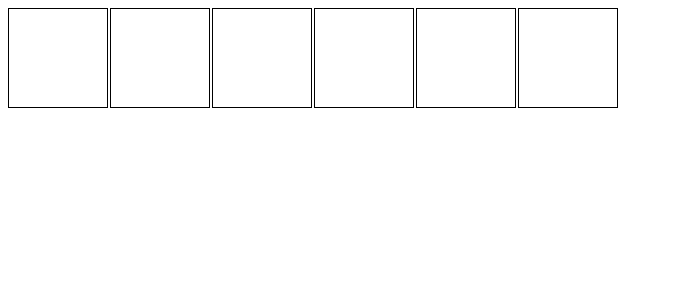
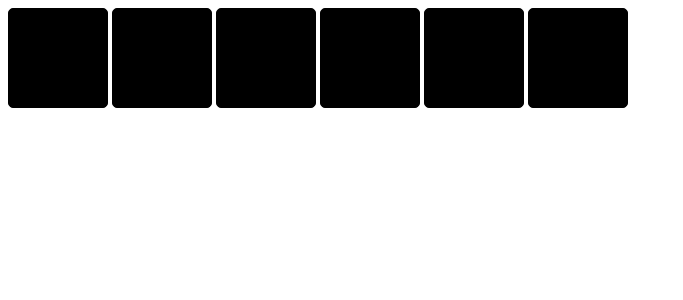
Before and after one commit to HarikaPenukonda/event-listener-tutorial, a React (Create React App) app: page / in a window 1280 px wide. Shown: the top 300 px of the page, without its empty margins (0-683 px from the left). Built offline with nearby package versions, Linux system fonts and the light colour scheme.

Commit message:
Dynamic styles

```diff
--- a/src/Boxes/BoxApp.js
+++ b/src/Boxes/BoxApp.js
@@ -5,20 +5,40 @@ export default function BoxApp(){
 
     const [box,setBox] = React.useState(boxes)
 
+    const styles = {
+        backgroundColor : "black"
+    }
+
     const boxElements = box.map(
         items => (
-            <div className="box" key={items.id}></div>
+            <div
+            className="box"
+            key={items.id}
+            style={styles}
+            ></div>
         )
     )
+    /*
+        style prop - in react we are not going to use string "" the same way we
+        did in html, instead we are going to provide an object {}
 
-    /*
-        Challenge part 1:
-        1. Initialize state with the default value of the array
-        pulled in from boxes.js
-        2. Map over the state array and display each one as an
-        empty square.
+        - {} does not represent an object it simply represents me entering into
+        javascript outside of JSX or rather it allows me to put javascript inside
+        of JSX
+
+        - since we need to represent style as an object we are going to use second set
+        of curly braces, this inner set of curly braces represents an object and outer
+        set of curly braces represents going into javascript from JSX style{{}}
+
+        - to avoid confusion we can create a seperate variable styles and set that
+        to an object
+
+        - we should use camel case for the object properties and also when i am
+        modifying the properties of a DOM element
+        eg : document.getElementById("something").style.backgroundColor = "red"
+        similarly we use backgroundColor instead of background-color
+
     */
-
     return(
         <main>
             {boxElements}
--- a/src/Boxes/style.css
+++ b/src/Boxes/style.css
@@ -7,5 +7,6 @@
     width: 100px;
     border: 1px solid black;
     display: inline-block;
-    margin-right: 2px;
+    margin-right: 4px;
+    border-radius: 5px;
 }
```
